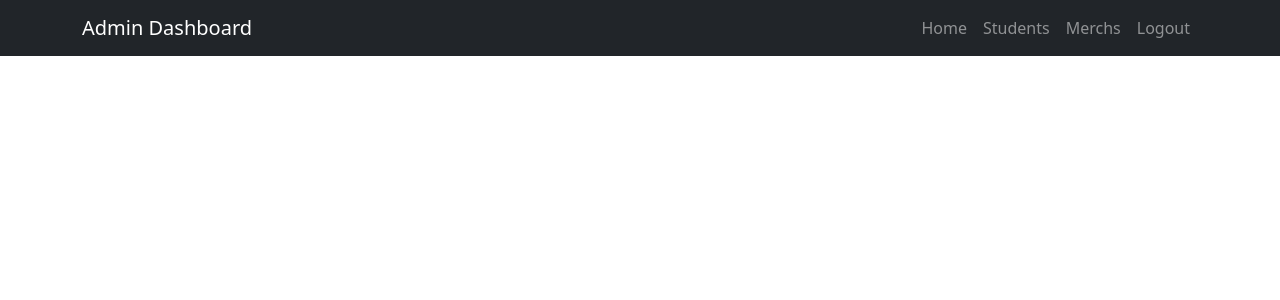
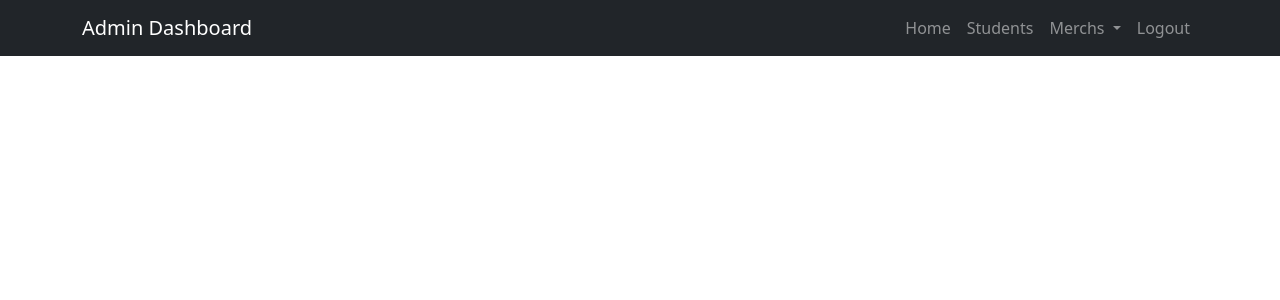
Before and after one commit to Javabutdif/PSITS_WEB, a PHP site: page /adminBackend.php in a window 1280 px wide. Shown: the top 300 px of the page. Run offline with PHP 8.4, Linux system fonts and the light colour scheme; the visitor is signed in with stand-in values (Sample User, id 1); data comes from the database, SQL or seed files in the repository; some libraries are stand-ins or nearby versions.

Commit message:
drop down added in merchs

```diff
--- a/backend/adminBackend.php
+++ b/backend/adminBackend.php
@@ -49,8 +49,15 @@
         <li class="nav-item">
           <a class="nav-link" href="../Admin/Students.php">Students</a>
         </li>
-        <li class="nav-item">
-          <a class="nav-link" href="#">Merchs</a>
+       <li class="nav-item dropdown">
+        <a class="nav-link dropdown-toggle" href="#" id="navbarDropdown" role="button" data-toggle="dropdown" aria-haspopup="true" aria-expanded="false">
+            Merchs
+        </a>
+        <div class="dropdown-menu" aria-labelledby="navbarDropdown">
+            <a class="dropdown-item" href="#">View</a>
+            <a class="dropdown-item" href="#">Orders</a>
+            <a class="dropdown-item" href="#">Reports</a>
+        </div>
         </li>
         <li class="nav-item">
           <a class="nav-link" href="../Login.php">Logout</a>
```
